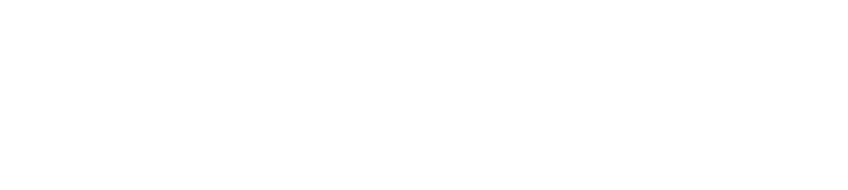
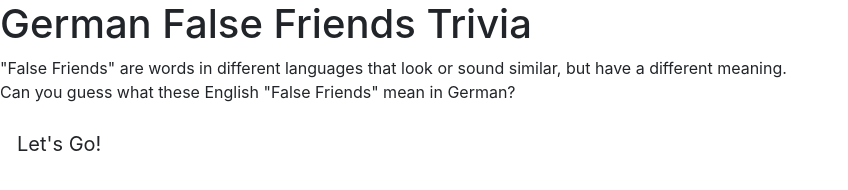
Before and after one commit to nadinejuraschek/German-False-Friends-Trivia, a plain HTML site: page index.html in a window 1280 px wide. Shown: the whole page, without its empty margins (0-848 px from the left). Drawn offline with nearby package versions, Linux system fonts and the light colour scheme; a web font is replaced by a local one.

Commit message:
header completed

```diff
--- a/index.html
+++ b/index.html
@@ -20,6 +20,15 @@
   </head>
   <body>
     <!-- HEADER -->
+    <div class="jumbotron-fluid header">
+      <h1 class="heading-primary">German False Friends Trivia</h1>
+      <p class="intro">
+        "False Friends" are words in different languages that look or sound
+        similar, but have a different meaning.<br />
+        Can you guess what these English "False Friends" mean in German?
+      </p>
+      <button id="start-btn" class="btn btn-lg">Let's Go!</button>
+    </div>
 
     <!-- GAME CONTENT -->
 
```
